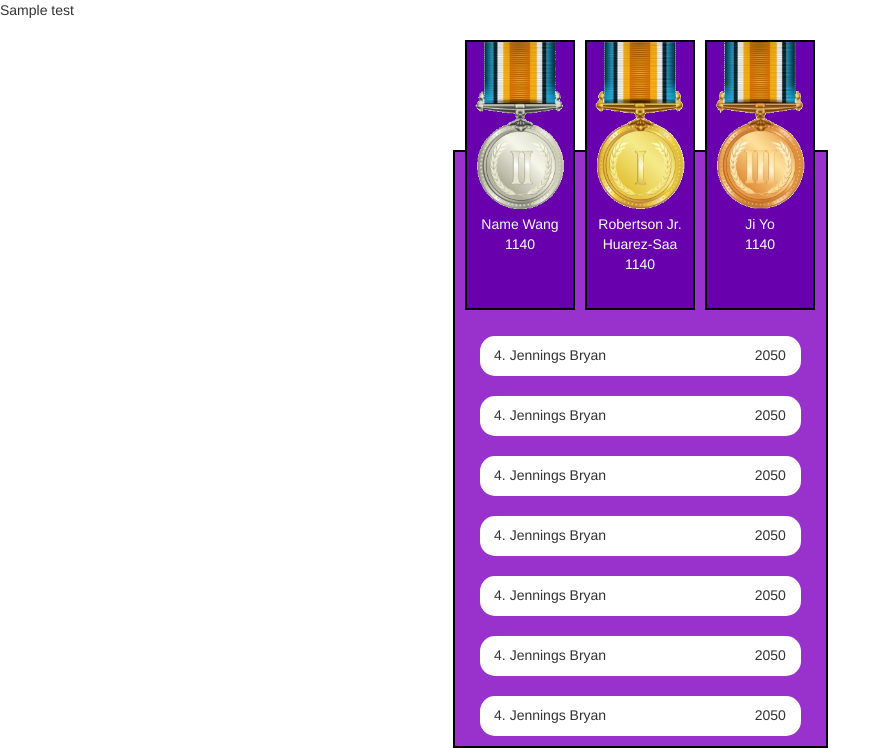
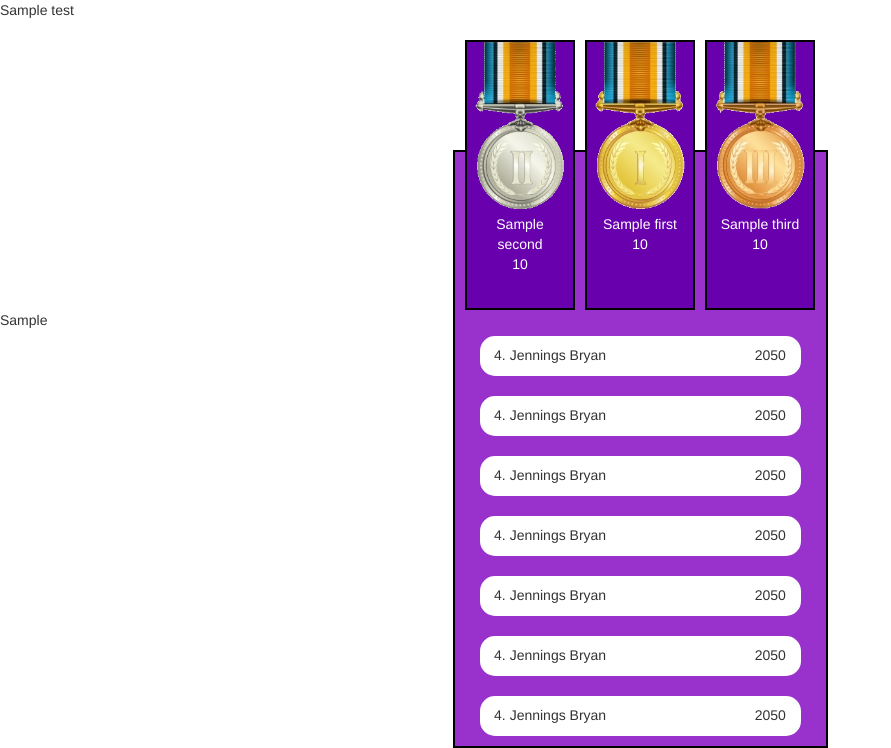
Before and after one commit to Ramon-W/sb-channelkeeper-analytics, a Python web app: template templates/statistics.html in a window 1280 px wide. Shown: the part 100-848 px from the top of the page, without its empty margins (0-891 px from the left). Run offline with Jinja, Linux system fonts and the light colour scheme; the template is opened without the code that fills it: most values are stand-ins (such as "Sample title", 1, 10 or a date in 2020); some libraries are stand-ins or nearby versions.

Commit message:
Update statistics.html

```diff
--- a/templates/statistics.html
+++ b/templates/statistics.html
@@ -11,19 +11,19 @@ Statistics
     <td id="second">
       <div class="plate">
         <img src="/static/images/silver.png" alt="silver" id="silver">
-        <p class="ranking">Name Wang<br>1140</p>
+        <p class="ranking">{{ second }}<br>{{ second_score }}</p>
       </div>
     </td>
     <td id="first">
       <div class="plate">
         <img src="/static/images/gold.png" alt="gold" id="gold">
-        <p class="ranking">Robertson Jr. Huarez-Saa<br>1140</p>
+        <p class="ranking">{{ first }}<br>{{ first_score }}</p>
       </div>
     </td>
     <td id="third">
       <div class="plate">
         <img src="/static/images/bronze.png" alt="bronze" id="bronze">
-        <p class="ranking">Ji Yo<br>1140</p>
+        <p class="ranking">{{ third }}<br>{{ third_score }}</p>
       </div>
     </td>
   </tr>
@@ -33,6 +33,7 @@ Statistics
     <td>
     </td>
   </tr>
+  {{ rankings_bottom }}
   <tr>
     <td>
       <div class="rankings-bottom">
```
